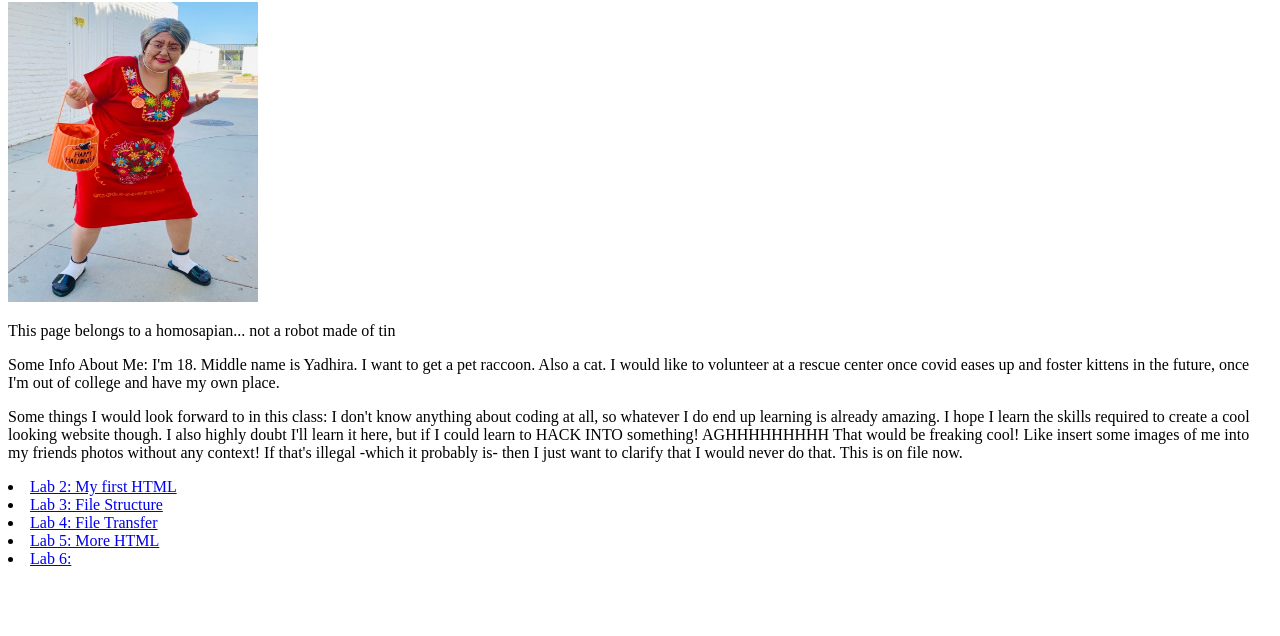
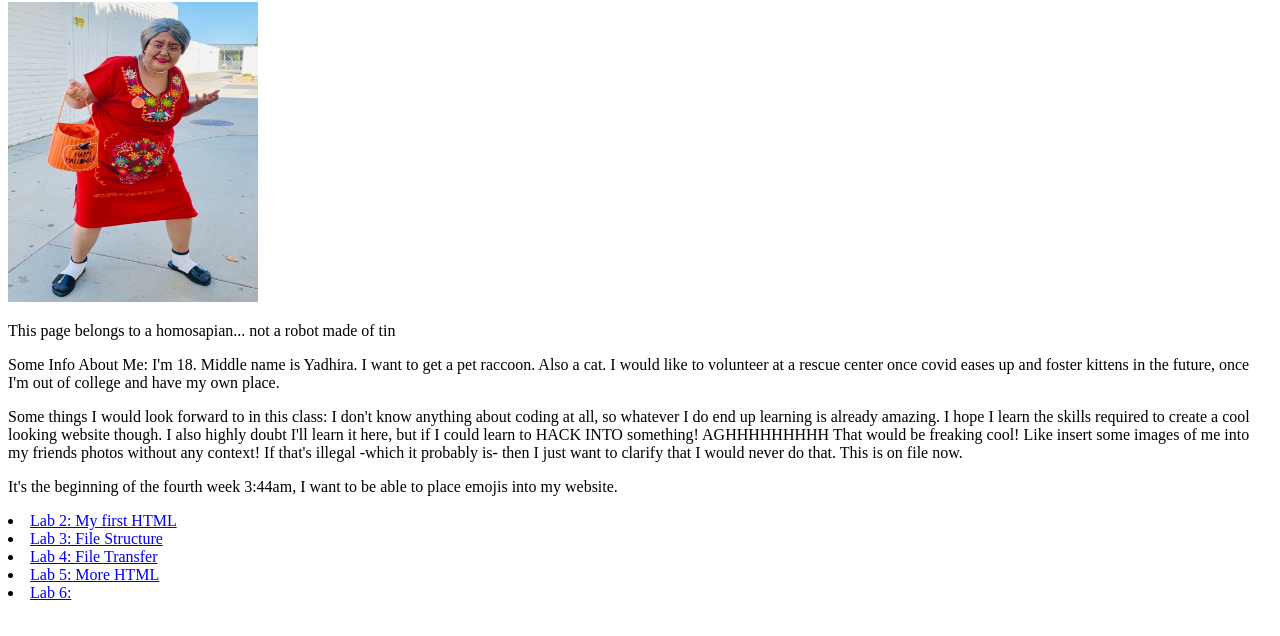
Before and after one commit to RobotmadeofTin/CST251, a plain HTML site: page index.html in a window 1280 px wide. Shown: the part 78-714 px from the top of the page. Drawn offline with Linux system fonts and the light colour scheme.

Commit message:
my third attempt at getting my website to work

```diff
--- a/index.html
+++ b/index.html
@@ -25,6 +25,8 @@ kittens in the future, once I'm out of college and have my own place. </p>
 			Like insert some images of me into my friends photos without any
 			context! If that's illegal -which it probably is- then I just
 			want to clarify that I would never do that. This is on file now.</p>
+		<p> It's the beginning of the fourth week 3:44am, I want to be able to
+			place emojis into my website. </p>
 
 <li><a href="lab2/"> Lab 2: My first HTML</a></li>
 <li><a href="lab3/"> Lab 3: File Structure</a></li>
```
Also changed, not shown: lab5/index.html (+1 -1 lines).
